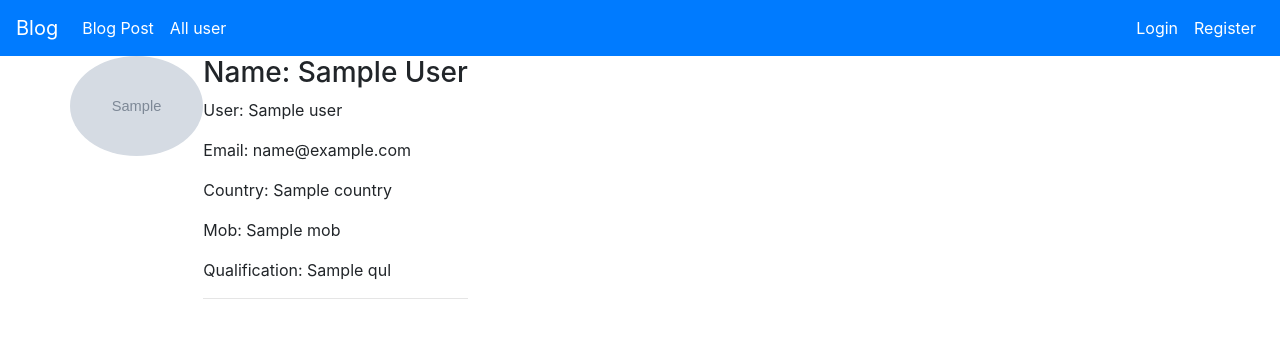
After one commit to ashutosh164/django-blog, a Django app: template blog/templates/profile_list.html in a window 1280 px wide. The commit adds this page. Shown: the top 338 px of the page. Run offline with Django 3.2, Linux system fonts and the light colour scheme; the template is opened without the code that fills it: most values are stand-ins (such as "Sample title", 1, 10 or a date in 2020); grey boxes marked "Sample" are stand-in pictures; some libraries are stand-ins or nearby versions.

Commit message:
we can see all users details

```diff
--- a/blog/forms.py
+++ b/blog/forms.py
@@ -21,7 +21,7 @@ class UserUpdateForm(forms.ModelForm):
 class ProfileUpdateForm(forms.ModelForm):
     class Meta:
         model = Profile
-        fields = ['image','bio']
+        fields = ['image','bio','first_name','last_name','country','qul','mob']
 
 
 class CommentForm(forms.ModelForm):
--- a/blog/models.py
+++ b/blog/models.py
@@ -41,6 +41,11 @@ class Profile(models.Model):
     user = models.OneToOneField(User,on_delete=models.CASCADE)
     image = models.ImageField(default='default.jpg',upload_to='profile')
     bio = models.CharField(max_length=200,null=True,blank=True)
+    first_name = models.CharField(max_length=200, blank=True)
+    last_name = models.CharField(max_length=200, blank=True)
+    country = models.CharField(max_length=200,blank=True)
+    qul = models.CharField(max_length=200,blank=True)
+    mob = models.CharField(max_length=10,blank=True)
 
     def __str__(self):
         return f"{self.user.username} "
--- a/blog/templates/base.html
+++ b/blog/templates/base.html
@@ -18,6 +18,9 @@
     <ul class="navbar-nav mr-auto">
       <li class="nav-item active">
         <a class="nav-link" href="{% url 'index' %}">Blog Post <span class="sr-only">(current)</span></a>
+      </li>
+        <li class="nav-item active">
+        <a class="nav-link" href="{% url 'profiles_list' %}">All user<span class="sr-only">(current)</span></a>
       </li>
     </ul>
     <div class="navbar-nav">
--- /dev/null
+++ b/blog/templates/profile_list.html
@@ -0,0 +1,43 @@
+{% extends 'base.html' %}
+{% block body %}
+{% for item in qs %}
+<div class="ui segment">
+    <div class="ui grid">
+        <div class="row">
+            <div class="three width column">
+                <img style="height:100px" class="rounded-circle" src="{{ item.image.url }}" alt="Image not found">
+            </div>
+            <div class="thirteen wide column">
+                <h3>Name: {{ item.first_name }} {{ item.last_name }}</h3>
+                <p>User: {{ item.user }}</p>
+                <p>Email: {{ item.user.email }}</p>
+                <p>Country: {{ item.country }}</p>
+                <p>Mob: {{ item.mob }}</p>
+                <p>Qualification: {{ item.qul }}</p>
+                <hr>
+            </div>&nbsp;&nbsp;&nbsp;&nbsp;
+
+        </div>
+    </div>
+</div>
+{% endfor %}
+
+
+
+
+
+
+<!--<div class="container">-->
+<!--    <div class="column">-->
+<!--        {% for item in qs %}-->
+<!--            <img style="height:100px" class="rounded-circle" src="{{ item.image.url }}" alt="Image not found">-->
+<!--            <h3>{{ item.user }}</h3>-->
+<!--            <p>{{ item.bio }}</p>-->
+<!--        {% endfor %}-->
+
+<!--    </div>-->
+<!--</div>-->
+
+
+
+{% endblock %}
--- a/blog/urls.py
+++ b/blog/urls.py
@@ -18,13 +18,14 @@ from django.urls import path
 from .views import register,profile,PostListView,detail,PostCreateView,\
     PostUpdateView,\
     PostDelete,\
-    like_post, post_comment
+    like_post, post_comment, profile_list_view
 
 from django.contrib.auth import views as auth_views
 
 
 urlpatterns = [
     path('',PostListView.as_view(),name='index'),
+    path('profile_list/',profile_list_view,name='profiles_list'),
     path('like/',like_post,name='like'),
     path('comment/', post_comment, name='comment'),
     path('detail/<int:pk>/',detail,name='detail'),
```
Also changed, not shown: blog/views.py (+10 -0 lines).
